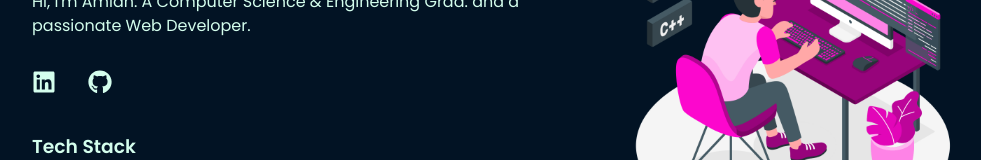
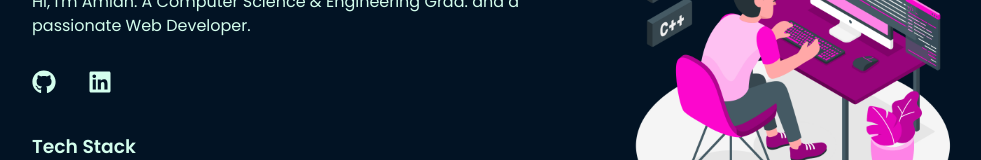
Before and after one commit to amlan-xyz/portfolio, a React (Create React App) app in the folder client/: page / in a window 1280 px wide. Shown: the part 377-537 px from the top of the page, without its empty margins (140-1121 px from the left). Built offline with nearby package versions, Linux system fonts and the light colour scheme.

Commit message:
fix:logo changed

```diff
--- a/client/src/component/Hero/Hero.jsx
+++ b/client/src/component/Hero/Hero.jsx
@@ -15,11 +15,11 @@ export const Hero = () => {
           </p>
           <div className="hero__contact">
             <Link to="https://github.com/theweird0ne">
-              <FaLinkedin className="hero__contact-icon" />
+              <FaGithub className="hero__contact-icon" />
             </Link>
             <Link to="https://www.linkedin.com/in/amlanjyoti-saikia-5b280b1bb/">
               {" "}
-              <FaGithub className="hero__contact-icon" />
+              <FaLinkedin className="hero__contact-icon" />
             </Link>
           </div>
           <div className="skills">
```
